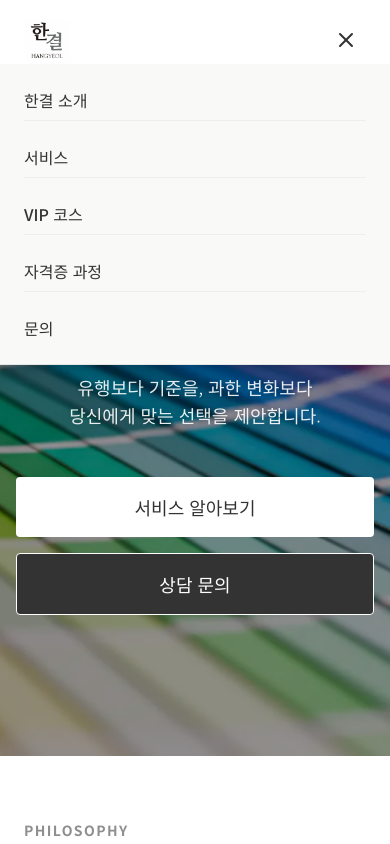
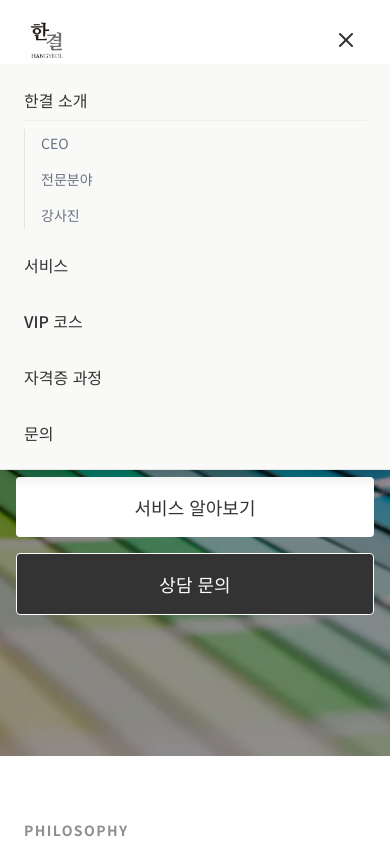
Before and after one commit to guideyoon/hg, a Next.js app: page / in a window 390 px wide. Both pictures are taken after a click on the button "Toggle menu". Shown: the top 844 px of the page. Built offline with nearby package versions, Linux system fonts and the light colour scheme.

Commit message:
Add fade-in animation to mobile hamburger menu

```diff
--- a/src/components/layout/Header.tsx
+++ b/src/components/layout/Header.tsx
@@ -84,20 +84,35 @@ export function Header() {
             </div>
 
             {/* Mobile Nav Drawer */}
-            {isMenuOpen && (
-                <div className="md:hidden absolute top-16 left-0 w-full bg-background border-b border-foreground/10 py-4 px-6 flex flex-col gap-4 shadow-lg animate-in slide-in-from-top-2">
-                    {NAV_ITEMS.map((item) => (
+            {/* Mobile Nav Drawer */}
+            <div className={`md:hidden absolute top-16 left-0 w-full bg-background border-b border-foreground/10 py-4 px-6 flex flex-col gap-4 shadow-lg transition-all duration-300 ease-in-out ${isMenuOpen ? 'opacity-100 translate-y-0 visible' : 'opacity-0 -translate-y-2 invisible'}`}>
+                {NAV_ITEMS.map((item) => (
+                    <div key={item.href}>
                         <Link
-                            key={item.href}
                             href={item.href}
-                            className="text-base font-medium text-foreground py-2 border-b border-foreground/5 last:border-0"
+                            className="text-base font-medium text-foreground py-2 border-b border-foreground/5 last:border-0 block"
                             onClick={() => setIsMenuOpen(false)}
                         >
                             {item.label}
                         </Link>
-                    ))}
-                </div>
-            )}
+                        {/* Mobile Submenu Items (if any) */}
+                        {item.subItems && (
+                            <div className="pl-4 mt-2 flex flex-col gap-2 border-l border-foreground/10">
+                                {item.subItems.map((subItem) => (
+                                    <Link
+                                        key={subItem.href}
+                                        href={subItem.href}
+                                        className="text-sm text-gray-500 hover:text-accent py-1 block"
+                                        onClick={() => setIsMenuOpen(false)}
+                                    >
+                                        {subItem.label}
+                                    </Link>
+                                ))}
+                            </div>
+                        )}
+                    </div>
+                ))}
+            </div>
         </header>
     );
 }
```
